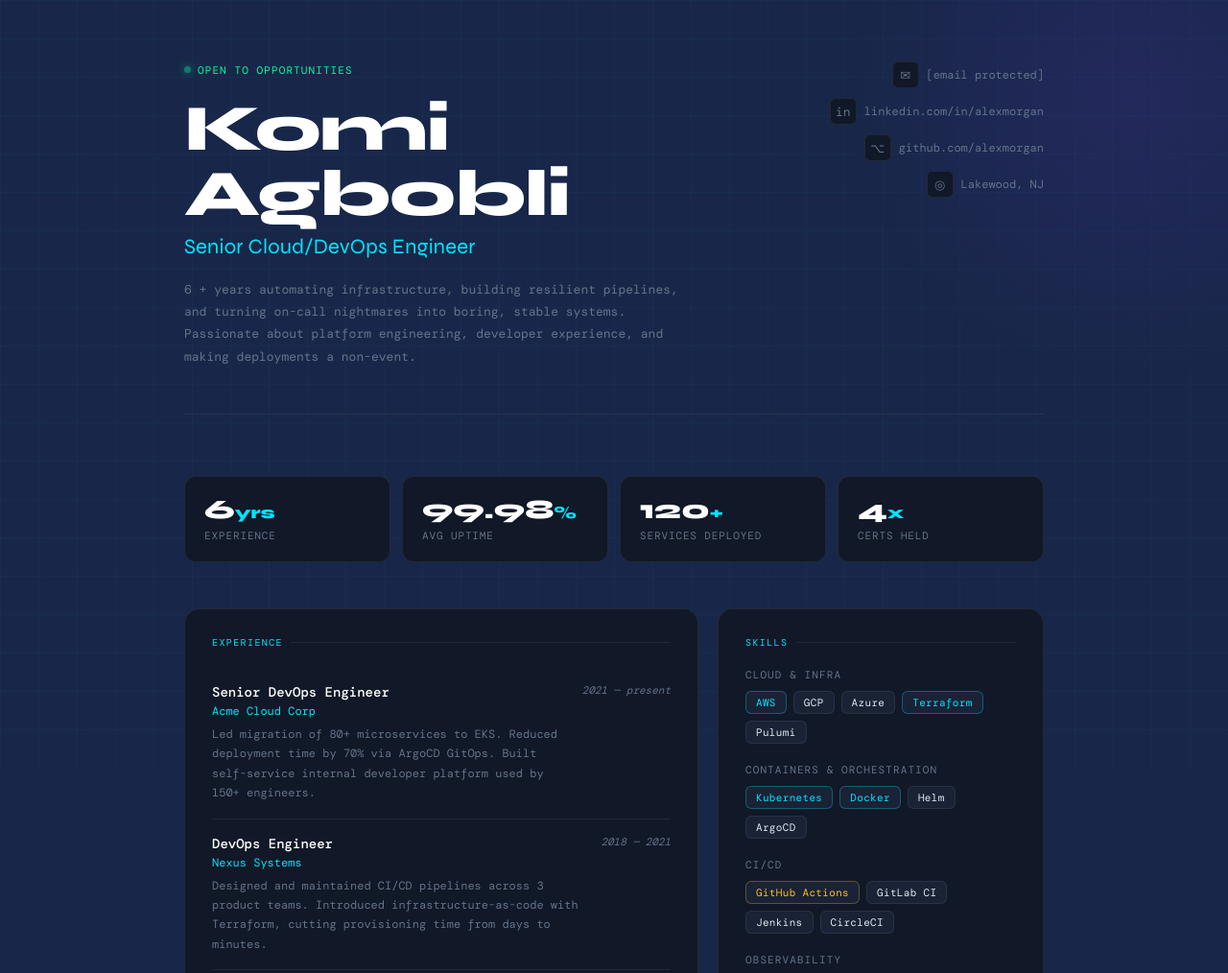
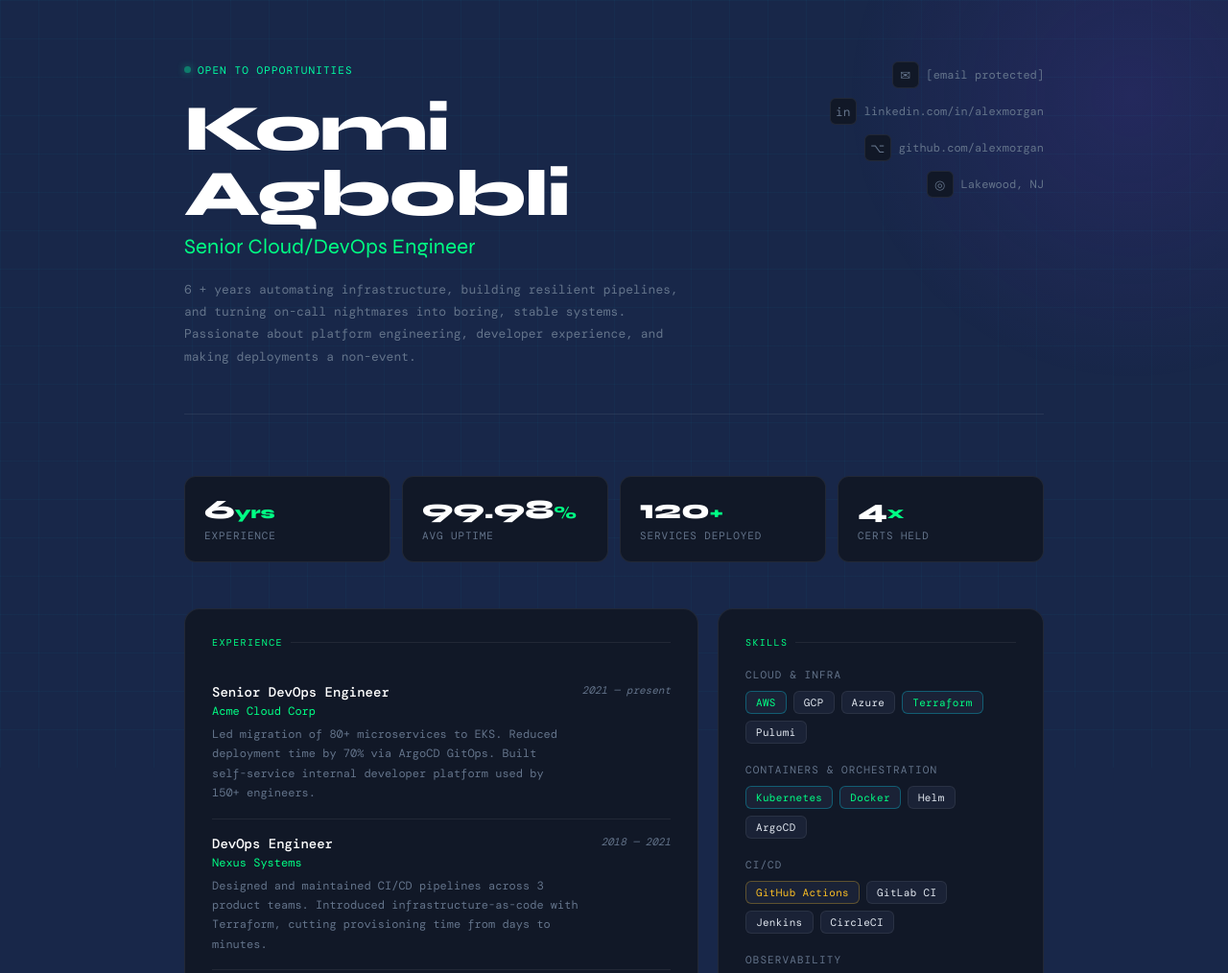
Before and after one commit to Ksena25/myportfolio-app, a plain HTML site: page index.html in a window 1280 px wide. Shown: the top 1014 px of the page at 96% size. Drawn offline with nearby package versions, Linux system fonts and the light colour scheme; a web font is replaced by a local one.

Commit message:
pipeline modified

```diff
--- a/index.html
+++ b/index.html
@@ -10,7 +10,7 @@
     --bg: #182749;
     --surface: #111827;
     --surface2: #1a2236;
-    --accent: #00e5ff;
+    --accent: #00ff84;
     --accent2: #7c3aed;
     --green: #00ffa3;
     --amber: #fbbf24;
```
